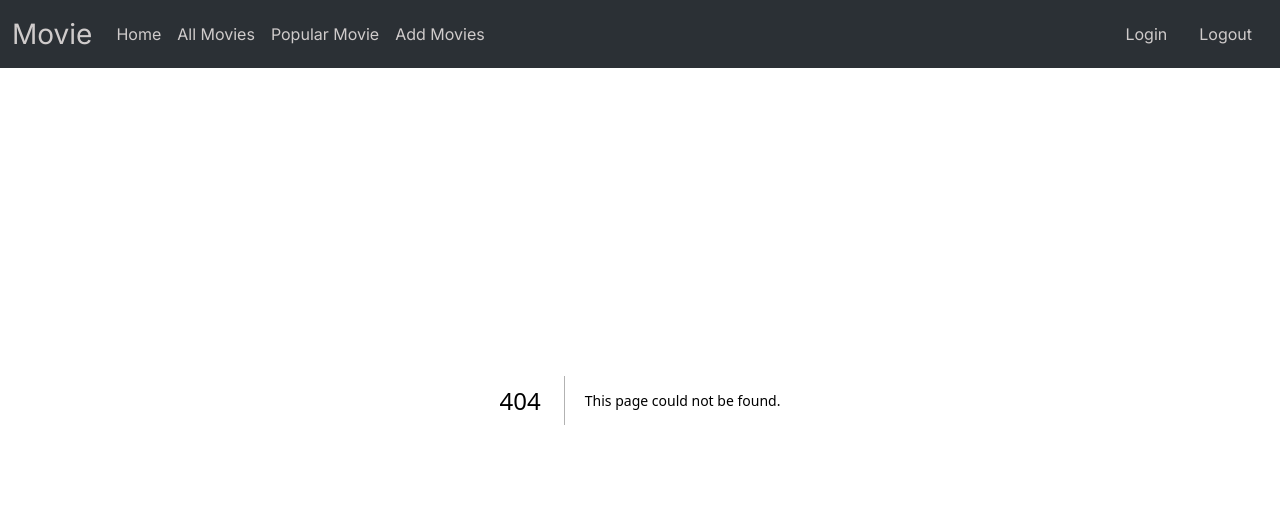
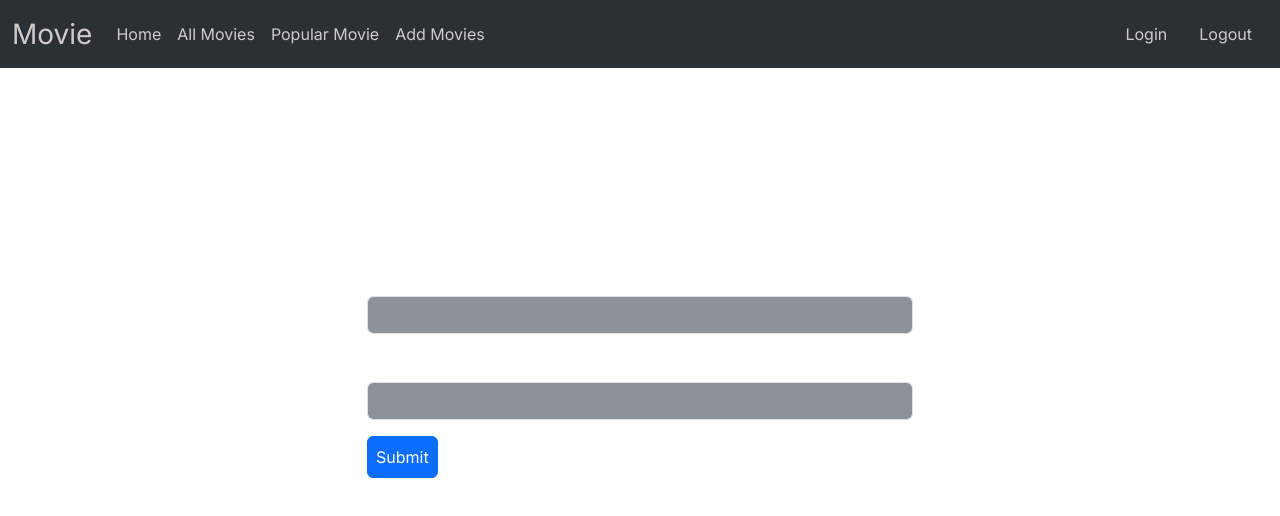
Before and after one commit to 9370174461/MovieVault, a Next.js app: page /login in a window 1280 px wide. Before the commit this address had no page. Shown: the top 516 px of the page. Built offline with nearby package versions, Linux system fonts and the light colour scheme.

Commit message:
authontication

```diff
--- a/package.json
+++ b/package.json
@@ -17,6 +17,7 @@
     "react": "^18",
     "react-bootstrap": "^2.9.2",
     "react-dom": "^18",
+    "react-firebase-hooks": "^5.1.1",
     "react-icons": "^4.12.0"
   },
   "devDependencies": {
--- a/src/app/components/Navbar.js
+++ b/src/app/components/Navbar.js
@@ -1,29 +1,16 @@
 "use client";
-import React, { useEffect, useState } from "react";
-import { getAuth, signInWithEmailAndPassword } from "firebase/auth";
-import { auth } from "../firebase";
-import {app} from "../firebase";
+import React, { useEffect } from "react";
+
 
 export default function Navbar() {
   useEffect(() => {
     require("bootstrap/dist/js/bootstrap.bundle.min.js");
   }, []);
 
- const auth=getAuth(app);
-  const [email,setEmail]=useState();
-  const [password,setPassword]=useState();
-  const singin = async () => {
-    try {
-     const user= await signInWithEmailAndPassword(auth, email, password);
-    } catch (error) {
-      const errorCode = error.code;
-      const errorMessage = error.message;
-    }
-    console.log(user);
-  };
+
 
   return (
-    <div>
+
       <nav
         className="navbar navbar-expand-lg bg-body-tertiary  fixed-top"
         data-bs-theme="dark"
@@ -87,72 +74,6 @@ export default function Navbar() {
         </div>
       </nav>
 
-      <div
-        className="modal fade"
-        id="loginModal"
-        tabIndex="-1"
-        aria-labelledby="loginModalLabel"
-        aria-hidden="true"
-      >
-        <div className="modal-dialog">
-          <div className="modal-content">
-            <div className="modal-header">
-              <h1 className="modal-title fs-5" id="exampleModalLabel">
-                Login In TopMovie
-              </h1>
-              <button
-                type="button"
-                className="btn-close"
-                data-bs-dismiss="modal"
-                aria-label="Close"
-              ></button>
-            </div>
-            <div className="modal-body">
-              <form>
-                <div className="mb-3">
-                  <label htmlFor="exampleInputEmail1" className="form-label">
-                    Email address
-                  </label>
-                  <input
-                    type="email"
-                    className="form-control"
-                    id="exampleInputEmail1"
-                    aria-describedby="emailHelp"
-                    onChange={(e)=>setEmail(e.target.value)}
-                  />
-                  <div id="emailHelp" className="form-text">
-                    Well never share your email with anyone else.
-                  </div>
-                </div>
-                <div className="mb-3">
-                  <label htmlFor="exampleInputPassword1" className="form-label">
-                    Password
-                  </label>
-                  <input
-                    type="password"
-                    className="form-control"
-                    id="exampleInputPassword1"
-                    onChange={(e)=>setPassword(e.target.value)}
-                  />
-                </div>
 
-                <button type="submit" className="btn btn-primary" onClick={singin}>
-                  Submit
-                </button>
-              </form>
-            </div>
-            <div className="modal-footer">
-              <button
-                type="button"
-                className="btn btn-secondary"
-                data-bs-dismiss="modal"
-              >
-                Close
-              </button>
-            </div>
-          </div>
-        </div>
-      </div>
-    </div>
   );
 }
--- /dev/null
+++ b/src/app/login/page.js
@@ -0,0 +1,83 @@
+"use client"
+import { useState } from "react";
+import {  signInWithEmailAndPassword } from "firebase/auth";
+import { auth } from "../firebase/config";
+import { useRouter } from "next/navigation";
+
+export default function login() {
+
+  const [email, setEmail] = useState("");
+  const [password, setPassword] = useState("");
+  const rauter =useRouter();
+
+
+  const signIn = async (e) => {
+    e.preventDefault(); // Prevent the default form submission behavior
+
+    signInWithEmailAndPassword(auth, email, password)
+    .then((userCredential) => {
+      // Signed in
+      const user = userCredential.user;
+      alert("sing in sucessfull ")
+      console.log(user);
+      rauter.push("/addmovie")
+      // ...
+    })
+    .catch((error) => {
+      const errorCode = error.code;
+      const errorMessage = error.message;
+      alert(error.message)
+    });
+
+  };
+
+
+  return (
+    <>
+      <div
+        className="container my-3 justify-content-center align-items-center mt-5 pt-5 .bg-secondary"
+        style={{ color: "white" }}
+      >
+        <div className="row justify-content-center mt-5">
+          <div className="col-md-6">
+            <form onSubmit={signIn}>
+              <div className="justify-content-center mt-5 p-2">
+                <h1>Sign In</h1>
+              </div>
+              <div className="mb-3">
+                <label htmlFor="title" className="form-label">
+                  Email
+                </label>
+                <input
+                  type="email"
+                  className="form-control"
+                  style={{ backgroundColor: "#8d9199" }}
+                  id="title"
+                  value={email}
+                  onChange={(e) => setEmail(e.target.value)}
+                />
+              </div>
+              <div className="mb-3">
+                <label htmlFor="rating" className="form-label">
+                  Password
+                </label>
+                <input
+                  type="password"
+                  className="form-control"
+                  style={{ backgroundColor: "#8d9199" }}
+                  id="rating"
+                  value={password}
+                  onChange={(e) => setPassword(e.target.value)}
+                />
+              </div>
+
+              <button type="submit" className="btn btn-primary p-2">
+                Submit
+              </button>
+            </form>
+          </div>
+        </div>
+      </div>
+    </>
+  );
+}
```
Also changed, not shown: src/app/firebase/config.js (renamed from src/app/firebase.js, +7 -2 lines), 1 other file (tests, documents, lock files or other folders).
